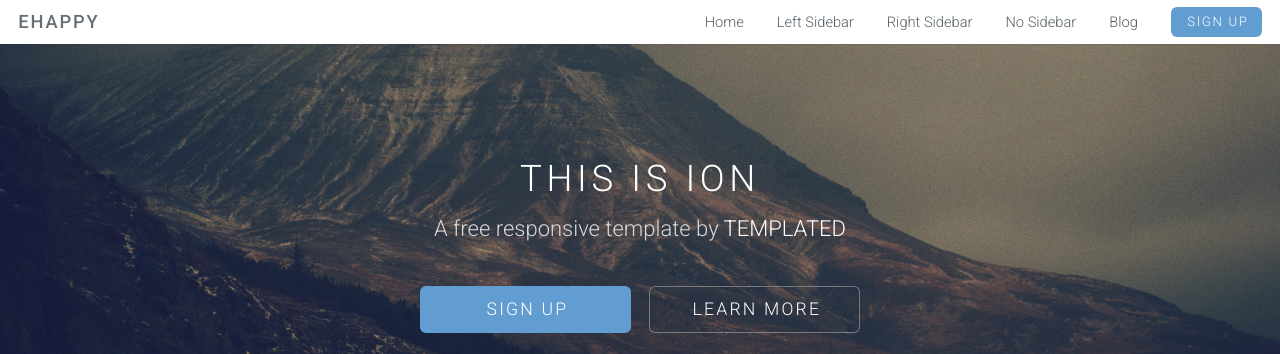
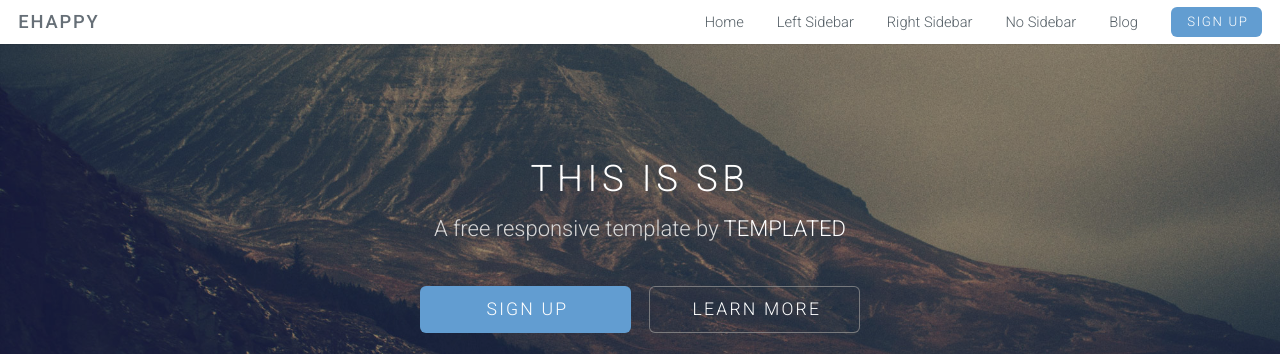
Before and after one commit to clarkwy/ehappy, a Jekyll site: the page built from index.html, in a window 1280 px wide and 900 px high. Shown: the top 354 px of the window. Built offline with Jekyll 4.4.1, drawn with Linux system fonts in a browser that asks for light colours.

Commit message:
this is sb

```diff
--- a/_layouts/landing-page.html
+++ b/_layouts/landing-page.html
@@ -10,7 +10,7 @@
         <!-- Banner -->
         <section id="banner">
             <div class="inner">
-                <h2>This is Ion</h2>
+                <h2>This is sb</h2>
                 <p>A free responsive template by <a href="http://templated.co">TEMPLATED</a></p>
                 <ul class="actions">
                     <li><a href="#content" class="button big special">Sign Up</a></li>
```
